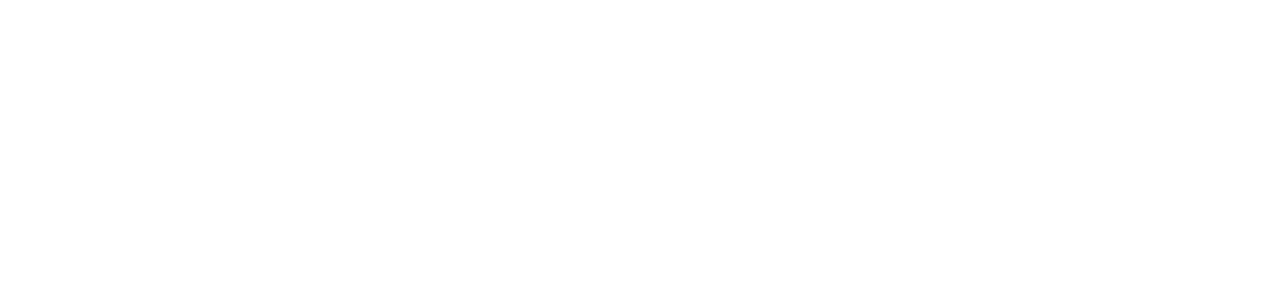
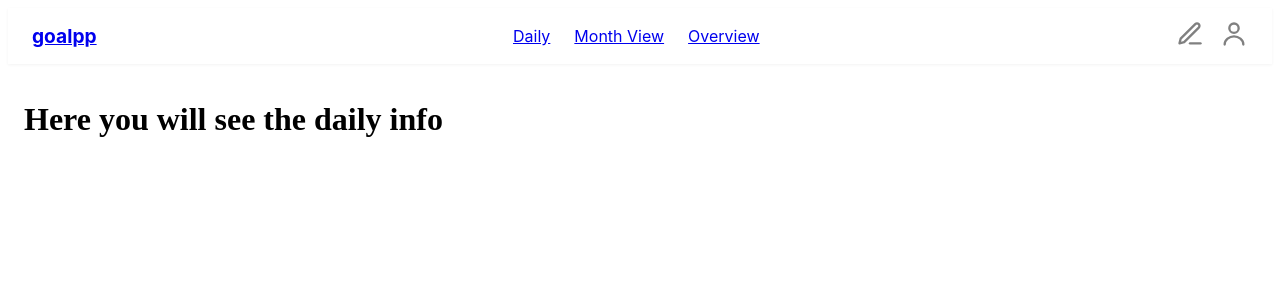
Before and after one commit to JazzR22/goalpp-web, a React (Vite) app: page /daily in a window 1280 px wide. Before the commit this address had no page. Shown: the top 300 px of the page. Built offline with nearby package versions, Linux system fonts and the light colour scheme.

Commit message:
feature: added header component, base pages and routes

```diff
--- a/src/App.jsx
+++ b/src/App.jsx
@@ -1,16 +1,43 @@
-import { BrowserRouter, Routes, Route } from 'react-router-dom'
-import Login from './pages/Login'
-import Register from './pages/Register'
-import Dashboard from './pages/Dashboard'
+import { BrowserRouter, Routes, Route, Navigate } from 'react-router-dom';
+import Layout from './components/Layout';
+import Login from './pages/Login';
+import Register from './pages/Register';
+import Dashboard from './pages/Dashboard';
+import MonthView from './pages/MonthView';
+import Daily from './pages/Daily';
+import Overview from './pages/Overview';
+import Welcome from './pages/Welcome';
 
 export default function App() {
+  const token = localStorage.getItem('token')
+
   return (
     <BrowserRouter>
       <Routes>
-        <Route path="/" element={<Login />} />
+
+        <Route path="/welcome" element={<Welcome />} />
+        <Route path="/login" element={<Login />} />
         <Route path="/register" element={<Register />} />
-        <Route path="/dashboard" element={<Dashboard />} />
+
+        <Route path="/" element={<Layout />}>
+          <Route
+            index
+            element={
+              !token ? (
+                <Navigate to="daily" replace />
+              ) : (
+                <Navigate to="login" replace />
+              )
+            }
+          />
+
+          {/* Páginas internas protegidas */}
+          <Route path="daily" element={<Daily />} />
+          <Route path="month" element={<MonthView />} />
+          <Route path="overview" element={<Overview />} />
+          <Route path="dashboard" element={<Dashboard />} />
+        </Route>
       </Routes>
     </BrowserRouter>
-  )
+  );
 }
--- /dev/null
+++ b/src/components/Header.jsx
@@ -0,0 +1,24 @@
+import { Link } from 'react-router-dom';
+import Icon from './Icon'
+import '../styles/Header.css'
+
+export default function Header() {
+  return (
+    <header className="header">
+      <div className="header__left">
+        <Link to="/welcome" className="brand-link">goalpp</Link>
+      </div>
+
+      <nav className="header__center">
+        <Link to="/daily">Daily</Link>
+        <Link to="/month">Month View</Link>
+        <Link to="/overview">Overview</Link>
+      </nav>
+
+      <div className="header__right">
+      <Link to="/edit"><Icon name="edit" size={28} /></Link>
+      <Link to="/login"><Icon name="user" size={28} /></Link>
+      </div>
+    </header>
+  );
+}
--- /dev/null
+++ b/src/components/Layout.jsx
@@ -0,0 +1,13 @@
+import Header from './Header';
+import { Outlet } from 'react-router-dom';
+
+export default function Layout() {
+  return (
+    <>
+      <Header />
+      <main style={{ padding: '1rem' }}>
+        <Outlet />
+      </main>
+    </>
+  );
+}
--- /dev/null
+++ b/src/components/icons/User.jsx
@@ -0,0 +1,9 @@
+import IconBase from "./IconBase";
+export default function User(props) {
+  return (
+    <IconBase {...props}>
+      <circle cx="12" cy="7" r="4" />
+    <path d="M4 21c0-4 4-7 8-7s8 3 8 7" />
+    </IconBase>
+  );
+}
--- a/src/components/icons/index.jsx
+++ b/src/components/icons/index.jsx
@@ -7,3 +7,4 @@
 export { default as Check } from "./Check";
 export { default as ArrowR } from "./ArrowR";
 export { default as ArrowL } from "./ArrowL";
+export { default as User } from "./User";
--- /dev/null
+++ b/src/pages/Daily.jsx
@@ -0,0 +1,9 @@
+
+
+export default function Daily() {
+  return (
+    <div >
+      <h1 >Here you will see the daily info</h1>
+    </div>
+  );
+}
--- /dev/null
+++ b/src/pages/MonthView.jsx
@@ -0,0 +1,9 @@
+
+
+export default function MonthView() {
+  return (
+    <div >
+      <h1 >Here you will see the dashboard</h1>
+    </div>
+  );
+}
--- /dev/null
+++ b/src/pages/Overview.jsx
@@ -0,0 +1,9 @@
+
+
+export default function Overview() {
+  return (
+    <div >
+      <h1 >Here you will see the overview info</h1>
+    </div>
+  );
+}
--- /dev/null
+++ b/src/pages/Welcome.jsx
@@ -0,0 +1,13 @@
+import { Link } from 'react-router-dom';
+
+export default function Welcome() {
+  return (
+    <div >
+      <h1 >Welcome to Goalpp</h1>
+      <p >Your goal tracking journey starts here.</p>
+      <Link to="/" >
+        Go to Login →
+      </Link>
+    </div>
+  );
+}
--- /dev/null
+++ b/src/styles/Header.css
@@ -0,0 +1,49 @@
+.header {
+    display: flex;
+    align-items: center;
+    justify-content: space-between;
+    padding: 0.75rem 1.5rem;
+    background-color: #fff;
+    box-shadow: 0 1px 3px rgba(0, 0, 0, 0.05);
+    font-family: -apple-system, BlinkMacSystemFont, 'Segoe UI', Roboto, sans-serif;
+  }
+
+  .header__left {
+    font-weight: bold;
+    font-size: 1.2rem;
+  }
+
+  .header__center {
+    display: flex;
+    gap: 1.5rem;
+  }
+
+  .menu-link {
+    color: #333;
+    text-decoration: none;
+    font-weight: 500;
+    position: relative;
+    transition: color 0.2s ease;
+  }
+
+  .menu-link:hover {
+    color: #000;
+  }
+
+  .header__right {
+    display: flex;
+    gap: 1rem;
+  }
+
+  .icon-button {
+    background: none;
+    border: none;
+    font-size: 1.2rem;
+    cursor: pointer;
+    padding: 0.25rem;
+    transition: transform 0.2s ease;
+  }
+
+  .icon-button:hover {
+    transform: scale(1.2);
+  }
```
